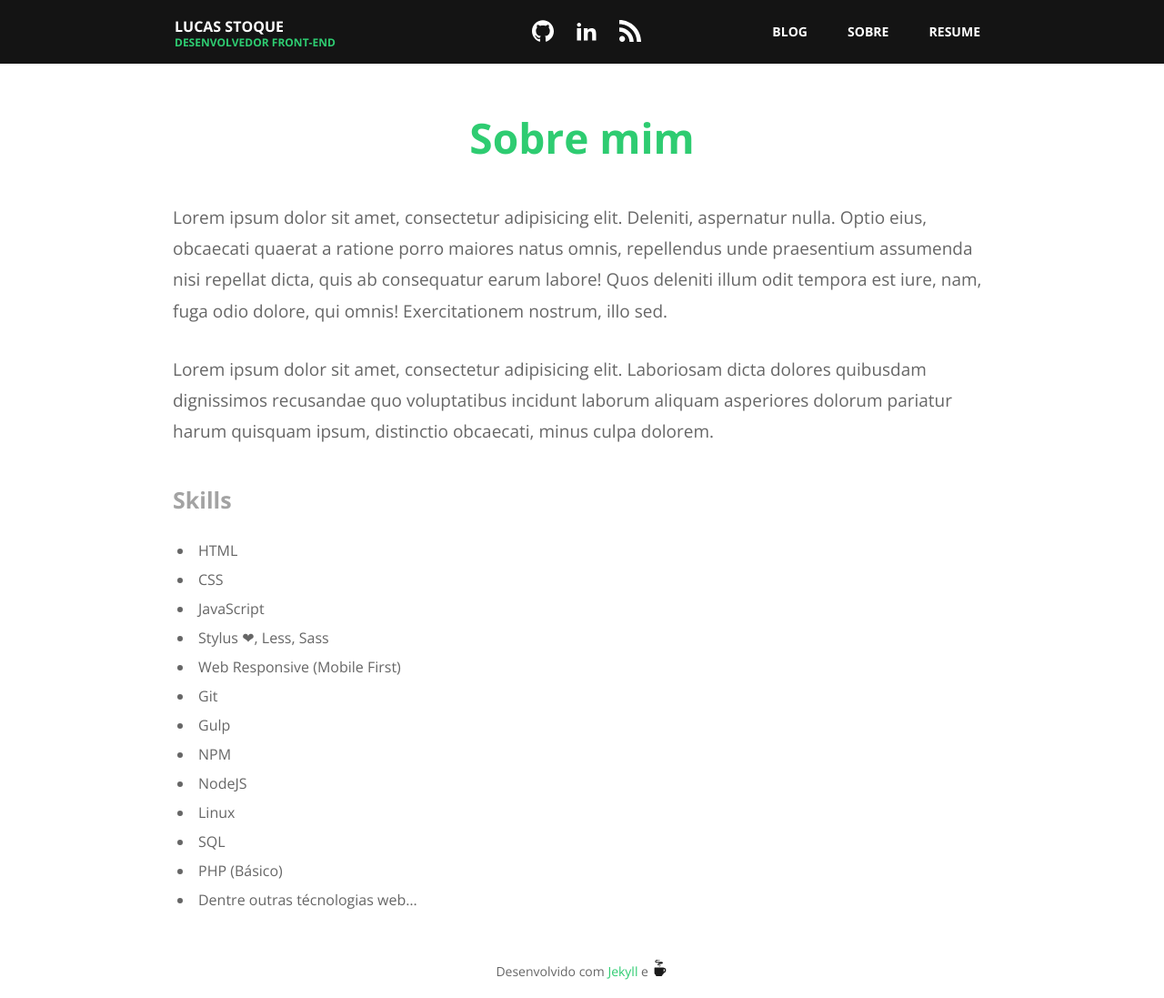
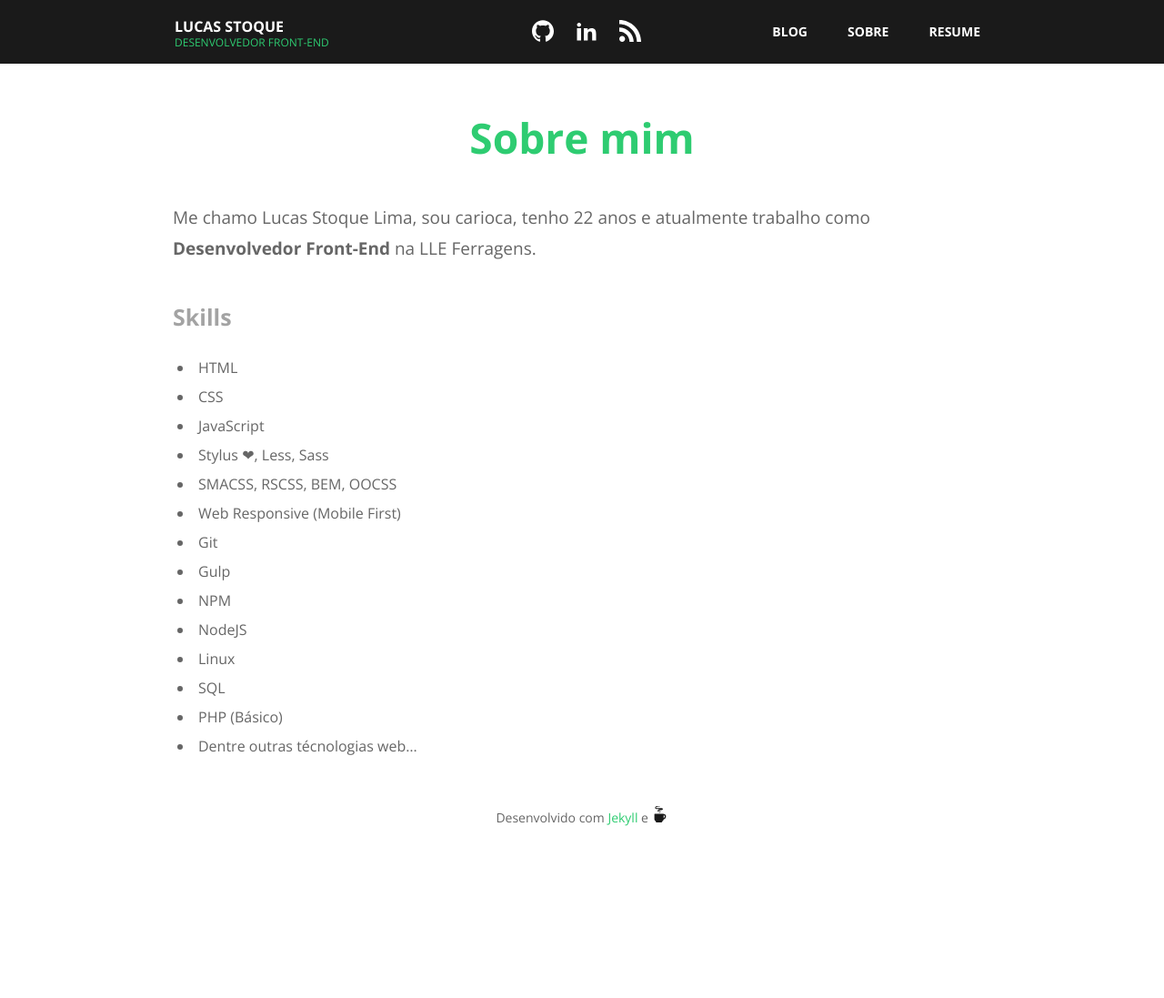
Before and after one commit to stoque/stoque.github.io, a Jekyll site: the page built from about.md, in a window 1280 px wide. Shown: the whole page at 91% size. Built offline with Jekyll 4.4.1, drawn with Linux system fonts in a browser that asks for light colours; after the commit the page ends 928 px from its top, so only the background shows below that.

```diff
--- a/about.md
+++ b/about.md
@@ -6,16 +6,15 @@ date:   2016-05-24 12:00:46 -0300
 description: "Um pouco sobre mim."
 ---
 
+Me chamo Lucas Stoque Lima, sou carioca, tenho 22 anos e atualmente trabalho como **Desenvolvedor Front-End** na LLE Ferragens.
 
-Lorem ipsum dolor sit amet, consectetur adipisicing elit. Deleniti, aspernatur nulla. Optio eius, obcaecati quaerat a ratione porro maiores natus omnis, repellendus unde praesentium assumenda nisi repellat dicta, quis ab consequatur earum labore! Quos deleniti illum odit tempora est iure, nam, fuga odio dolore, qui omnis! Exercitationem nostrum, illo sed.
-
-Lorem ipsum dolor sit amet, consectetur adipisicing elit. Laboriosam dicta dolores quibusdam dignissimos recusandae quo voluptatibus incidunt laborum aliquam asperiores dolorum pariatur harum quisquam ipsum, distinctio obcaecati, minus culpa dolorem.
 
 ### Skills
 * HTML
 * CSS
 * JavaScript
 * Stylus ❤, Less, Sass
+* SMACSS, RSCSS, BEM, OOCSS
 * Web Responsive (Mobile First)
 * Git
 * Gulp
--- a/src/stylus/base/_base.styl
+++ b/src/stylus/base/_base.styl
@@ -11,7 +11,7 @@ html
 body
 	background $body-color
 	color $text-color
-	font-family 'Open Sans', sans-serif
+	font-family $font-family
 	min-height 100%
 	display flex
 	flex-direction column
--- a/src/stylus/base/_variables.styl
+++ b/src/stylus/base/_variables.styl
@@ -69,4 +69,4 @@ rupture.anti-overlap = -1px
 
 $rem-base          		= 16px
 $font-size-default 		= rem(16px)
-$font-family					= 'Fira Sans', sans-serif
+$font-family					= 'Open Sans', sans-serif
--- a/src/stylus/layout/_header.styl
+++ b/src/stylus/layout/_header.styl
@@ -1,5 +1,5 @@
 .main-header
-	background lighten(#000, 8%)
+	background lighten(#000, 10%)
 	height 270px
 	width 100%
 
--- a/src/stylus/module/_nav.styl
+++ b/src/stylus/module/_nav.styl
@@ -20,6 +20,7 @@
 		background $primary-color
 		transition all 0.6s ease-out
 		opacity 0
+		z-index 2
 
 		&.is-active
 			right 0
@@ -33,6 +34,7 @@
 	> .nav-close
 		float right
 		padding $space-sm
+		margin-right 6%
 
 		+above($desktop)
 			display none
```
Also changed, not shown: _includes/head.html (+9 -0 lines), assets/styles/main.css (+8 -4 lines), src/stylus/module/_author.styl (+6 -3 lines), assets/styles/main.min.css.
